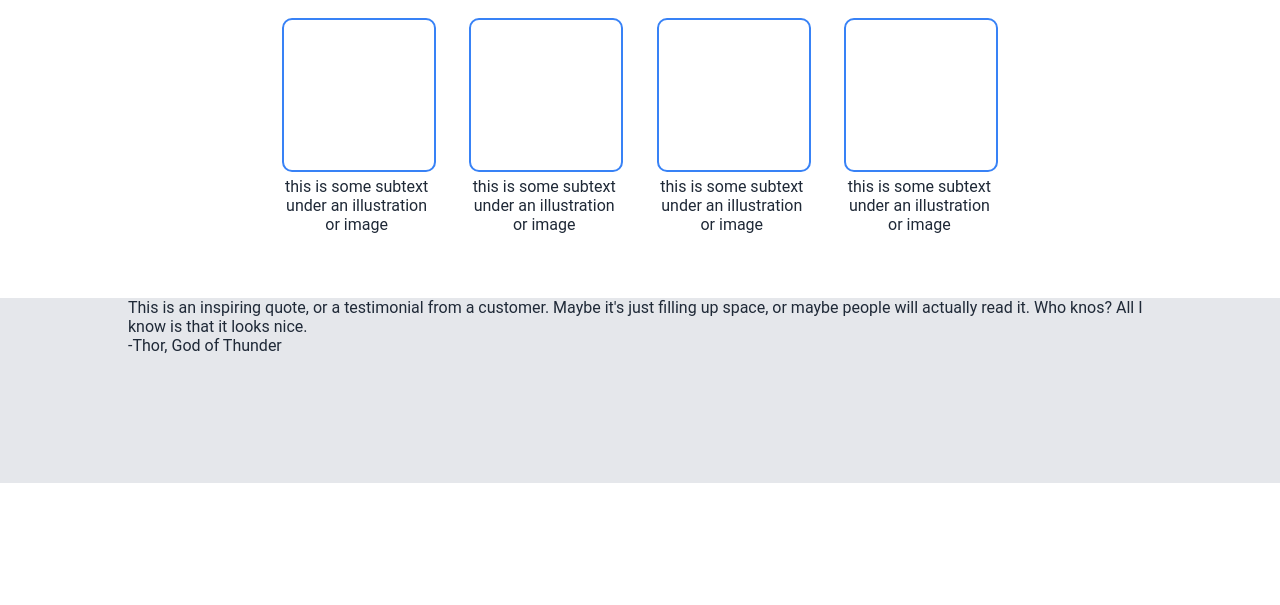
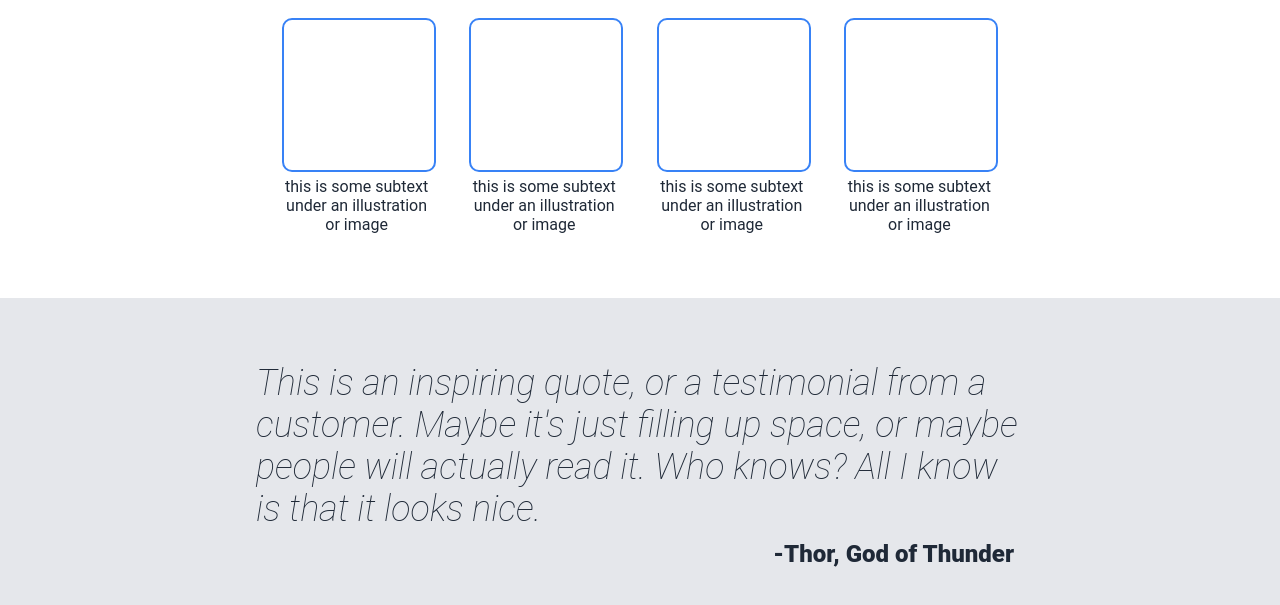
Before and after one commit to sigmu92/landing-page, a plain HTML site: page index.html in a window 1280 px wide. Shown: the part 579-1184 px from the top of the page. Before the commit the page ends 1062 px from the top, so only its background shows below. Drawn offline with Linux system fonts and the light colour scheme.

Commit message:
Add css section three

```diff
--- a/index.html
+++ b/index.html
@@ -52,7 +52,7 @@
     </div>
     <div class="section-three">
         <div class="quote">
-            This is an inspiring quote, or a testimonial from a customer. Maybe it's just filling up space, or maybe people will actually read it. Who knos? All I know is that it looks nice.
+            This is an inspiring quote, or a testimonial from a customer. Maybe it's just filling up space, or maybe people will actually read it. Who knows? All I know is that it looks nice.
         </div>
         <div class="quoter">
             -Thor, God of Thunder
--- a/styles.css
+++ b/styles.css
@@ -127,9 +127,28 @@
 }
 
 .section-three {
-    padding: 0 10% 10% 10%;
+    padding: 5% 20% 5% 20%;
     background-color: #E5E7Eb;
     color: #1F2937;
+    display: flex;
+    flex-direction: column;
+    justify-content: center;
+}
+
+.quote {
+    font-size: 36px;
+    font-style: italic;
+    font-weight: 100;
+
+}
+
+.quoter {
+    display: flex;
+    justify-content: flex-end;
+    font-weight: 900;
+    font-size: 24px;
+    padding: 10px;
+
 }
 
 
```
